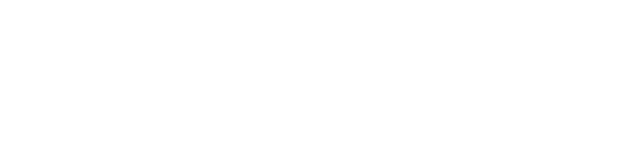
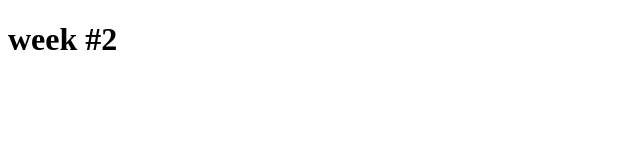
Before and after one commit to bbrialvarez/02-html-css-git, a plain HTML site: page index.html in a window 1280 px wide. Shown: the whole page, without its empty margins (0-640 px from the left). Drawn offline with Linux system fonts and the light colour scheme.

Commit message:
:bug: Fix:Fix the number of the title of index

```diff
--- a/index.html
+++ b/index.html
@@ -8,6 +8,7 @@
     <title>week #2</title>
 </head>
 <body>
+    <h1>week #2</h1>
 
 </body>
 </html>
```
